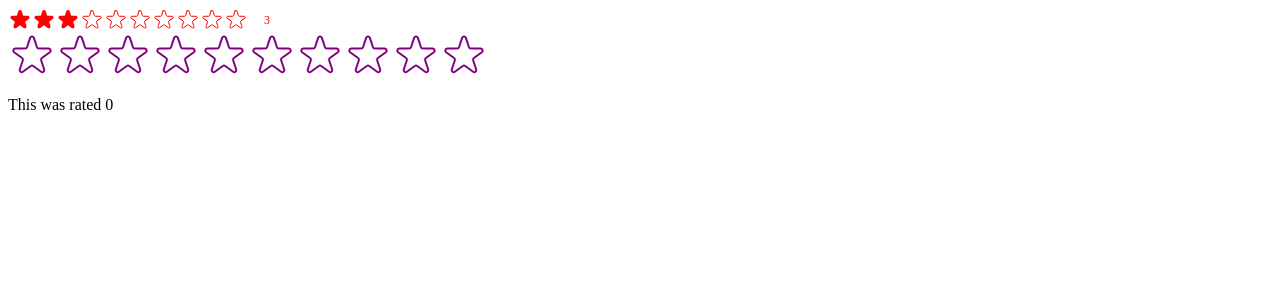
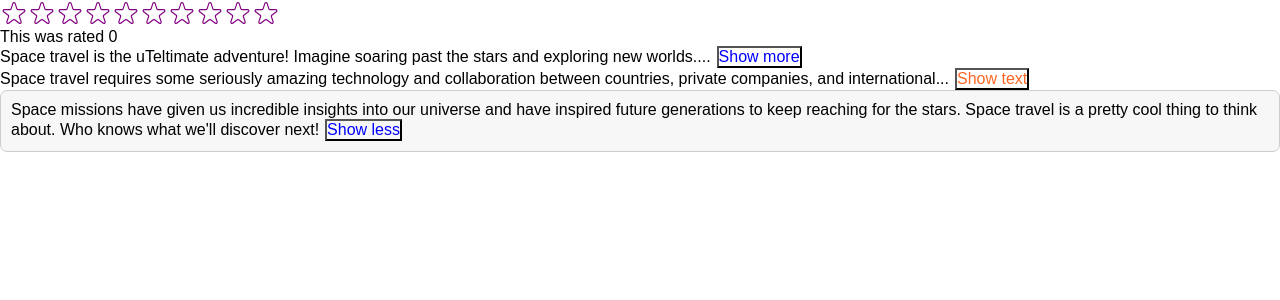
Before and after one commit to sudhirke/p04-use-popcorn, a React (Create React App) app: page / in a window 1280 px wide. Shown: the top 300 px of the page. Built offline with nearby package versions, Linux system fonts and the light colour scheme.

Commit message:
Challenge: TextExpander component completed

```diff
--- /dev/null
+++ b/src/challenge/Expander.js
@@ -0,0 +1,74 @@
+import { useState } from "react";
+import "./styles.css";
+
+export default function Expander() {
+  return (
+    <div>
+      <TextExpander>
+        Space travel is the uTeltimate adventure! Imagine soaring past the stars
+        and exploring new worlds. It's the stuff of dreams and science fiction,
+        but believe it or not, space travel is a real thing. Humans and robots
+        are constantly venturing out into the cosmos to uncover its secrets and
+        push the boundaries of what's possible.
+      </TextExpander>
+
+      <TextExpander
+        collapsedNumWords={20}
+        expandButtonText="Show text"
+        collapseButtonText="Collapse text"
+        buttonColor="#ff6622"
+      >
+        Space travel requires some seriously amazing technology and
+        collaboration between countries, private companies, and international
+        space organizations. And while it's not always easy (or cheap), the
+        results are out of this world. Think about the first time humans stepped
+        foot on the moon or when rovers were sent to roam around on Mars.
+      </TextExpander>
+
+      <TextExpander expanded={true} className="box">
+        Space missions have given us incredible insights into our universe and
+        have inspired future generations to keep reaching for the stars. Space
+        travel is a pretty cool thing to think about. Who knows what we'll
+        discover next!
+      </TextExpander>
+    </div>
+  );
+}
+
+function TextExpander({
+  children,
+  collapseNumWords = 15,
+  expandButtonText = "Show more",
+  collapseButtonText = "Show less",
+  buttonColor = "blue",
+  expanded,
+  className,
+}) {
+  const [isExpanded, setIsExpanded] = useState(expanded);
+  const displayText = isExpanded
+    ? children
+    : children.split(" ").slice(0, collapseNumWords).join(" ") + "...";
+
+  const buttonStyle = {
+    color: buttonColor,
+    background: "none",
+    font: "inherit",
+    cursor: "pointer",
+    marginLeft: "6px",
+  };
+
+  return (
+    <>
+      <div className={className}>
+        <span>{displayText}</span>
+
+        <button
+          onClick={() => setIsExpanded((exp) => !exp)}
+          style={buttonStyle}
+        >
+          {isExpanded ? collapseButtonText : expandButtonText}
+        </button>
+      </div>
+    </>
+  );
+}
--- /dev/null
+++ b/src/challenge/styles.css
@@ -0,0 +1,15 @@
+* {
+  padding: 0;
+  margin: 0;
+}
+
+body {
+  font-family: sans-serif;
+}
+
+.box {
+  padding: 10px;
+  border: 1px solid #ccc;
+  border-radius: 7px;
+  background-color: #f7f7f7;
+}
--- a/src/index.js
+++ b/src/index.js
@@ -4,6 +4,7 @@
 //import App from "./App";
 
 import StarRating from "./StarRating";
+import Expander from "./challenge/Expander";
 
 // Consumer component that uses StarRating and outputs the value
 function TestComponent() {
@@ -11,7 +12,12 @@
 
   return (
     <div>
-      <StarRating maxRating={10} color="purple" onSetRating={setMovieRating} />
+      <StarRating
+        maxRating={10}
+        color="purple"
+        size={28}
+        onSetRating={setMovieRating}
+      />
       <p>This was rated {movieRating}</p>
     </div>
   );
@@ -21,8 +27,10 @@
 root.render(
   <React.StrictMode>
     {/* <App /> */}
-    <StarRating maxRating={"XXXX"} size={24} />
+    {/* <StarRating maxRating={"XXXX"} size={24} />
     <StarRating maxRating={10} color="red" size={24} defaultRating={3} />
+    <TestComponent /> */}
     <TestComponent />
+    <Expander></Expander>
   </React.StrictMode>
 );
```
